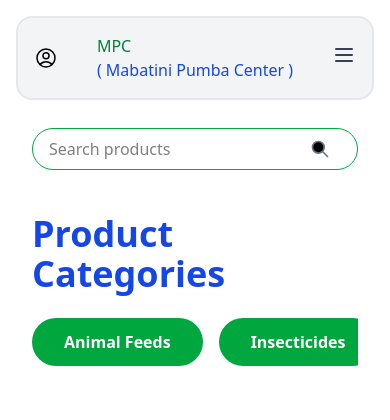
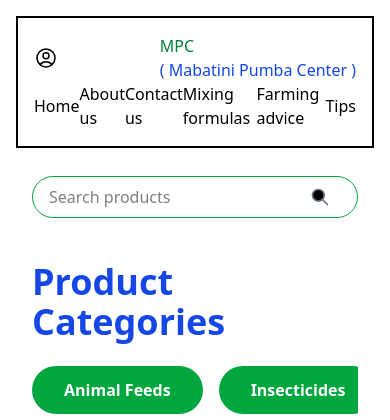
Before and after one commit to jackmattog/mpc_site, a Django app: page / in a window 390 px wide. Shown: the top 420 px of the page. Run offline with Django 5.2, Linux system fonts and the light colour scheme; data comes from the database, SQL or seed files in the repository.

Commit message:
fix:deleted mobile navbar in navbar partials

```diff
--- a/static/css/output.css
+++ b/static/css/output.css
@@ -1574,6 +1574,11 @@
       flex-direction: row;
     }
   }
+  .md\:rounded-2xl {
+    @media (width >= 48rem) {
+      border-radius: var(--radius-2xl);
+    }
+  }
   .md\:border-r {
     @media (width >= 48rem) {
       border-right-style: var(--tw-border-style);
@@ -1584,6 +1589,16 @@
     @media (width >= 48rem) {
       border-bottom-style: var(--tw-border-style);
       border-bottom-width: 0px;
+    }
+  }
+  .md\:border-gray-200 {
+    @media (width >= 48rem) {
+      border-color: var(--color-gray-200);
+    }
+  }
+  .md\:bg-gray-100 {
+    @media (width >= 48rem) {
+      background-color: var(--color-gray-100);
     }
   }
   .md\:p-10 {
--- a/templates/partials/navbar.html
+++ b/templates/partials/navbar.html
@@ -1,8 +1,8 @@
-<nav class="bg-gray-100 border-2 p-4 border-gray-200 rounded-2xl">
+<nav class="md:bg-gray-100 border-2 p-4 md:border-gray-200 md:rounded-2xl">
+
     <!--desktop navabar-->
-
     <!--Outer container-->
-    <div class="hidden md:flex flex-col">
+    <div class="md:flex flex-col">
         <div class="flex flex-row items-center justify-between">
             <!--account container-->
             <div>
@@ -32,52 +32,6 @@
                 <li><a href="#">Farming advice</a></li>
                 <li><a href="#">Tips</a></li>
             </ul>
-        </div>
-    </div>
-
-    <!--Mobile navbar-->
-
-    <!--outer container-->
-    <div class="md:hidden flex flex-col gap-4 mx-auto">
-        <!--acccount,logo and menu button container-->
-        <div class="flex justify-between items-center">
-            <!--acoount-->
-            <div>
-                <svg xmlns="http://www.w3.org/2000/svg" fill="none"
-                viewBox="0 0 24 24" stroke-width="1.5" stroke="currentColor" class="size-6">
-                <path stroke-linecap="round" stroke-linejoin="round"
-                d="M17.982 18.725A7.488 7.488 0 0 0 12 15.75a7.488 7.488 0 0 0-5.982
-                2.975m11.963 0a9 9 0 1 0-11.963 0m11.963 0A8.966 8.966 0 0 1 12
-                21a8.966 8.966 0 0 1-5.982-2.275M15 9.75a3 3 0 1 1-6 0 3 3 0 0 1 6 0Z" />
-                </svg>
-            </div>
-
-            <!--logo-->
-            <div>
-                <h1 class="mb-0 text-green-700">MPC</h1>
-                <h4 class="mt-0 text-blue-700">( Mabatini Pumba Center )</h4>
-            </div>
-
-            <!--menu button-->
-            <div class="relative">
-                <button id="menu-btn" class="text-gray-700 hover:text-green-600 focus:outline-none">
-                <svg class="w-6 h-6" fill="none" stroke="currentColor" viewBox="0 0 24 24">
-                    <path stroke-linecap="round" stroke-linejoin="round"
-                    stroke-width="2" d="M4 6h16M4 12h16M4 18h16"></path>
-                </svg>
-                </button>
-
-               <div id="menu-dropdown" class="hidden absolute right-0 mt-2 w-48 bg-white border border-gray-200 rounded-lg shadow-lg z-50">
-                    <div class="py-2 flex flex-col">
-                        <a href="#" class="px-4 py-2 text-gray-700 hover:bg-blue-50 hover:text-blue-600 transition">Home</a>
-                        <a href="#" class="px-4 py-2 text-gray-700 hover:bg-blue-50 hover:text-blue-600 transition">About us</a>
-                        <a href="#" class="px-4 py-2 text-gray-700 hover:bg-blue-50 hover:text-blue-600 transition">Contact us</a>
-                        <a href="#" class="px-4 py-2 text-gray-700 hover:bg-blue-50 hover:text-blue-600 transition">Mixing formulas</a>
-                        <a href="#" class="px-4 py-2 text-gray-700 hover:bg-blue-50 hover:text-blue-600 transition">Farming advice</a>
-                        <a href="#" class="px-4 py-2 text-gray-700 hover:bg-blue-50 hover:text-blue-600 transition">Tips</a>
-                    </div>
-                </div>
-            </div>
         </div>
     </div>
 </nav>
```
